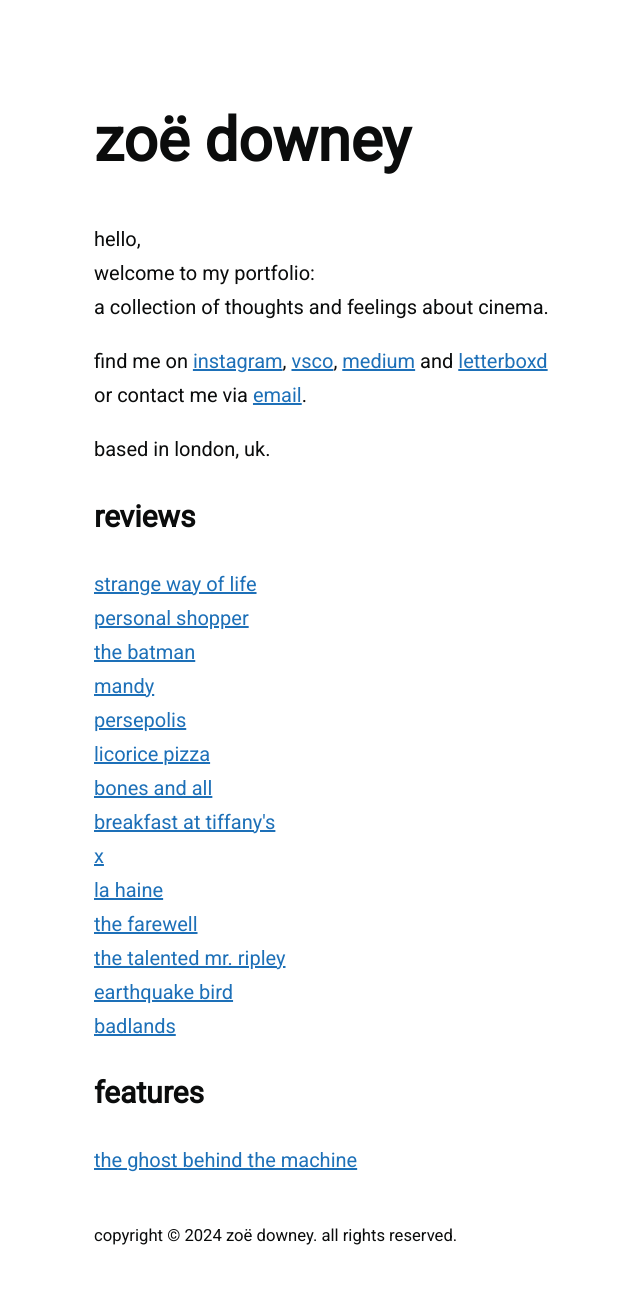
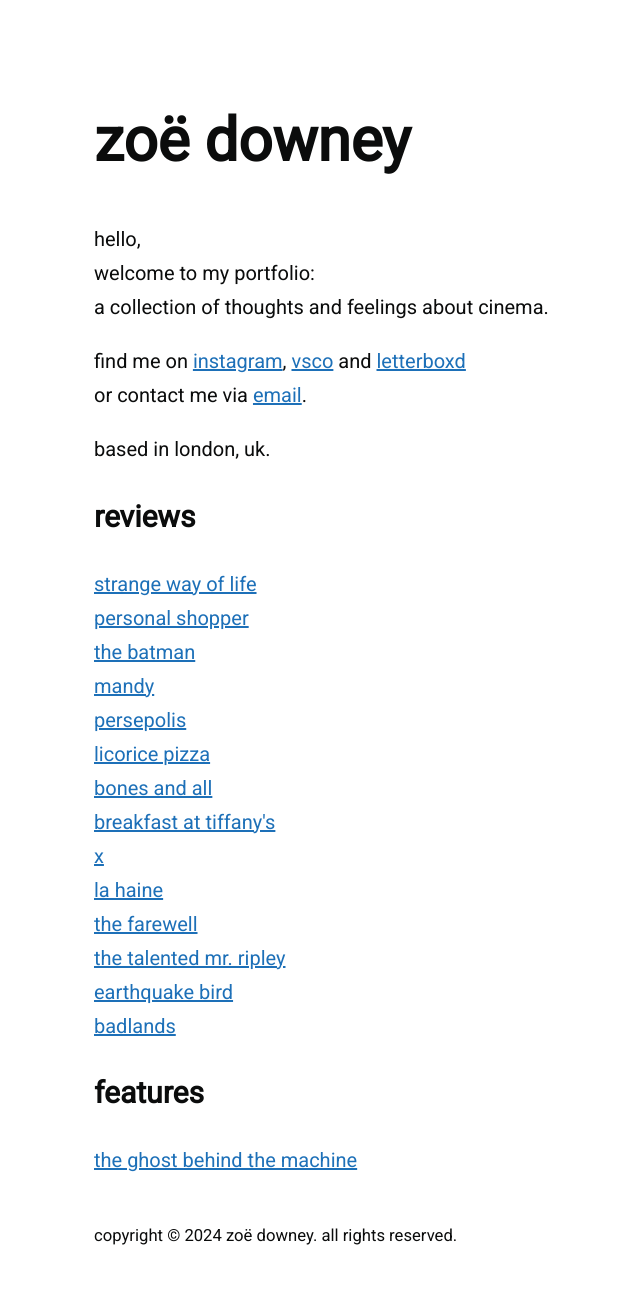
Before and after one commit to zoeurl/zoedowney.github.io, a Jekyll site: the page built from index.html, in a window 1280 px wide. Shown: the whole page, without its empty margins (146-786 px from the left). Built offline with Jekyll 4.4.1, drawn with Linux system fonts in a browser that asks for light colours.

Commit message:
Update index.html

```diff
--- a/index.html
+++ b/index.html
@@ -8,7 +8,7 @@
 <br>welcome to my portfolio:
 <br>a collection of thoughts and feelings about cinema.
 </p>
-find me on <a href="https://www.instagram.com/zoeurl/">instagram</a>, <a href="https://vsco.co/zoeurl/gallery">vsco</a>, <a href="https://medium.com/@zoedowney">medium</a> and <a href="https://letterboxd.com/zoedowney/">letterboxd</a>
+find me on <a href="https://www.instagram.com/zoeurl/">instagram</a>, <a href="https://vsco.co/zoeurl/gallery">vsco</a> and <a href="https://letterboxd.com/zoedowney/">letterboxd</a>
 <br>or contact me via <a href="mailto:{{site.email}}">email</a>.
 </p>
 based in london, uk.
```
